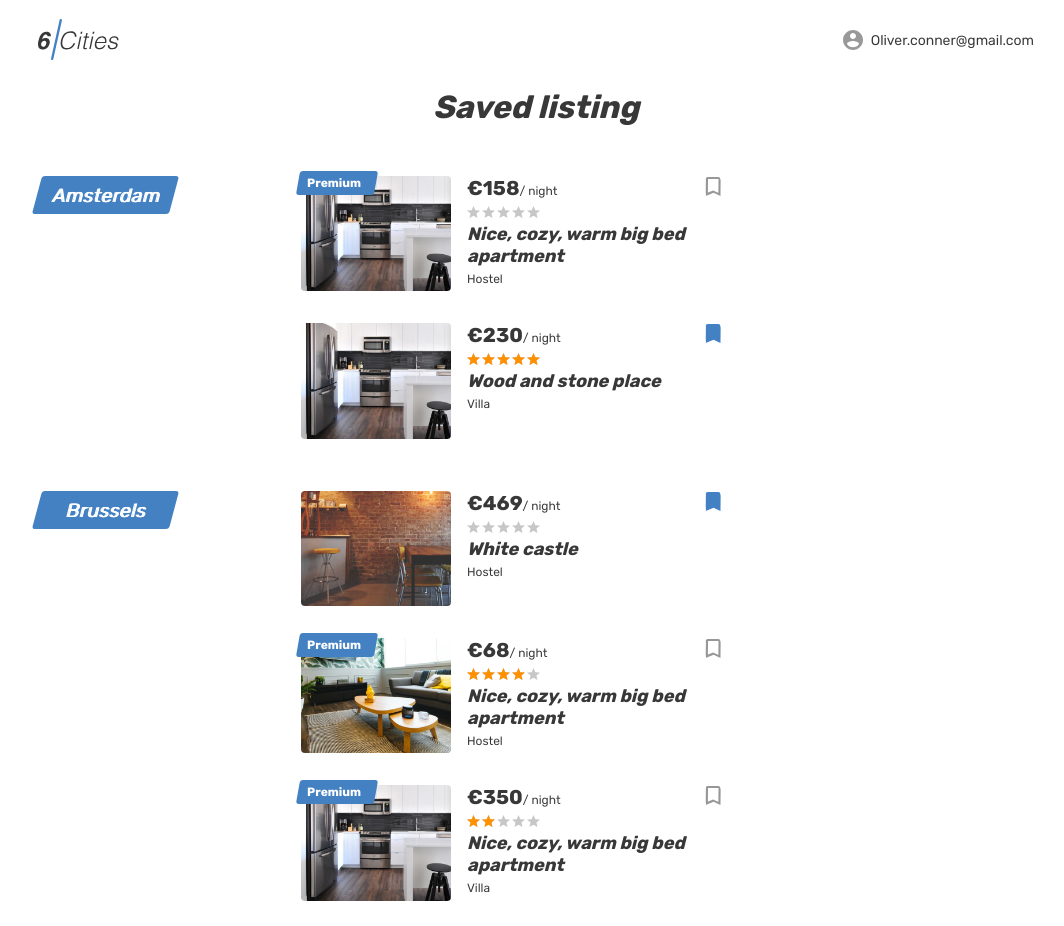
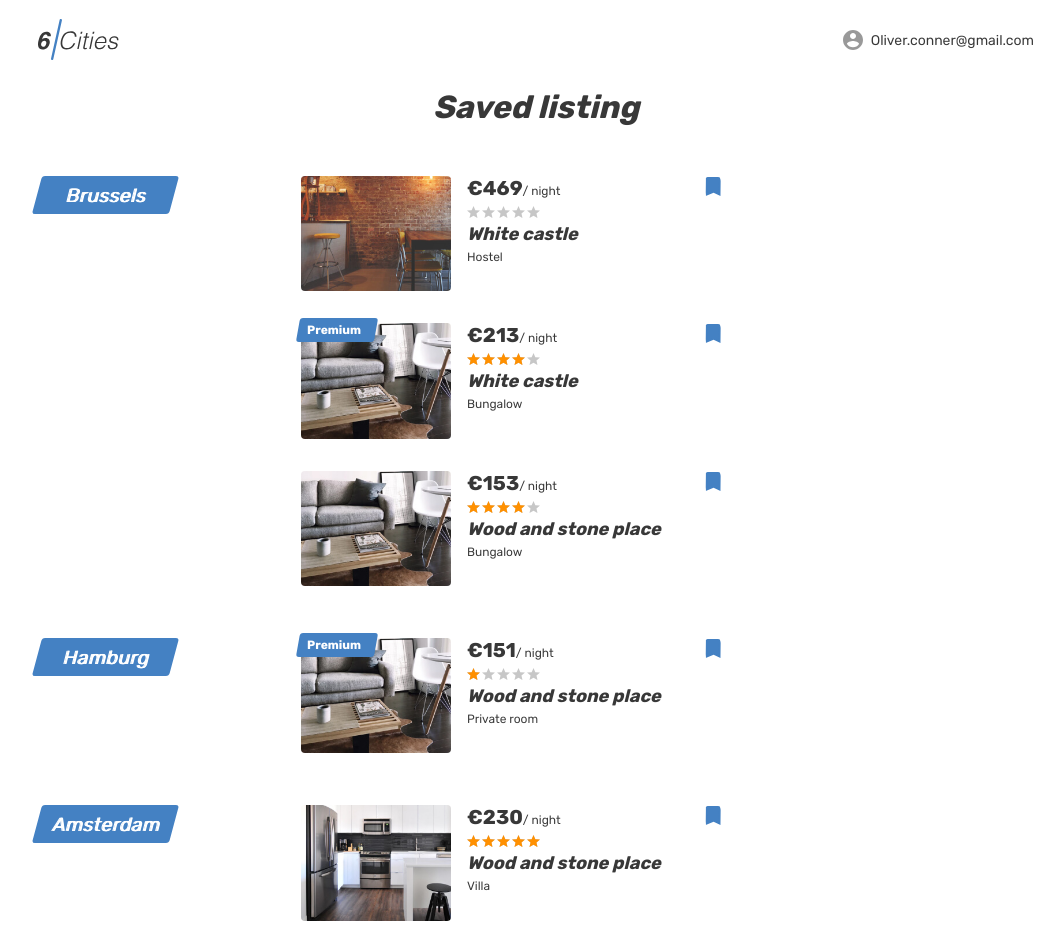
Before and after one commit to ksenya-torkova/23249-six-cities-5, a React app: page /favorites in a window 1280 px wide. Shown: the top 926 px of the page, without its empty margins (104-1168 px from the left). Built offline with nearby package versions, Linux system fonts and the light colour scheme.

Commit message:
Исправляет отрисовку списка избранного

```diff
--- a/src/components/favorites/favorites.jsx
+++ b/src/components/favorites/favorites.jsx
@@ -1,4 +1,3 @@
-import {cities} from "../../const";
 import {connect} from 'react-redux';
 import {favoriteTypes} from "../../prop-types";
 import {nanoid} from "nanoid";
@@ -7,6 +6,13 @@ import React from "react";
 
 const Favorites = (props) => {
   const {offers} = props;
+
+  const favoritesOffers = offers.filter((offer) => offer.isBookmarked === true);
+  let cities = new Set();
+
+  favoritesOffers.forEach((favoritesOffer) => {
+    cities.add(favoritesOffer.city);
+  });
 
   return (
     <div className="page">
@@ -38,11 +44,11 @@ const Favorites = (props) => {
           <section className="favorites">
             <h1 className="favorites__title">Saved listing</h1>
             <ul className="favorites__list">
-              {cities.map((city) => (
+              {Array.from(cities).map((city) => (
                 <FavoritesLocationsItem
                   city = {city}
                   key = {nanoid()}
-                  offers = {offers}
+                  offers = {favoritesOffers}
                 />
               ))}
             </ul>
--- a/src/prop-types.js
+++ b/src/prop-types.js
@@ -59,7 +59,7 @@ const favoritesLocationsItemTypes = {
 };
 
 const favoriteTypes = {
-  rooms: PropTypes.arrayOf(PropTypes.shape(cardData)).isRequired,
+  offers: PropTypes.arrayOf(PropTypes.shape(cardData)).isRequired,
 };
 
 const mainPageTypes = {
```
